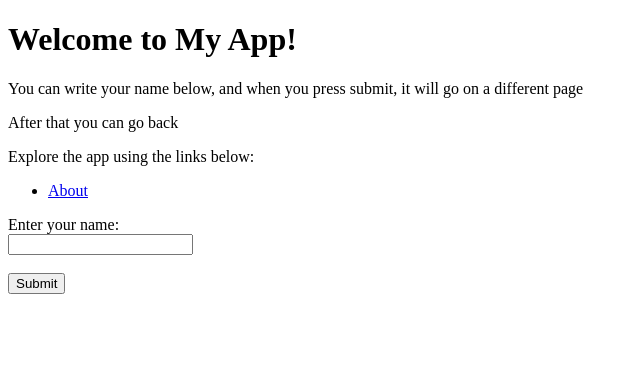
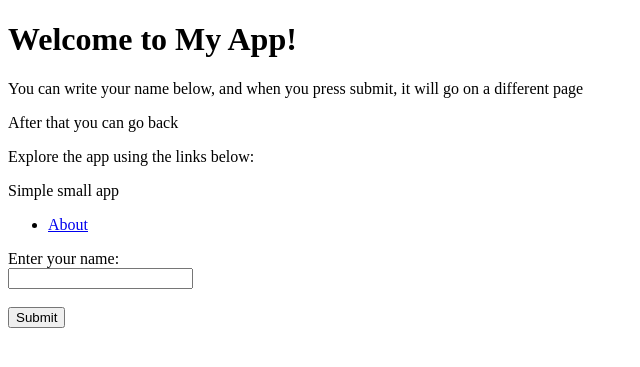
Before and after one commit to KlimentC/ProjectI, a Flask app: page / in a window 1280 px wide. Shown: the top 367 px of the page, without its empty margins (0-640 px from the left). Run offline with Flask 3, Linux system fonts and the light colour scheme.

Commit message:
Edit the index

```diff
--- a/app/templates/index.html
+++ b/app/templates/index.html
@@ -10,6 +10,7 @@
     <p>You can write your name below, and when you press submit, it will go on a different page</p>
     <p>After that you can go back</p>
     <p>Explore the app using the links below:</p>
+    <p>Simple small app</p>
     <ul>
         <li><a href="/about">About</a></li>
     </ul>
```
